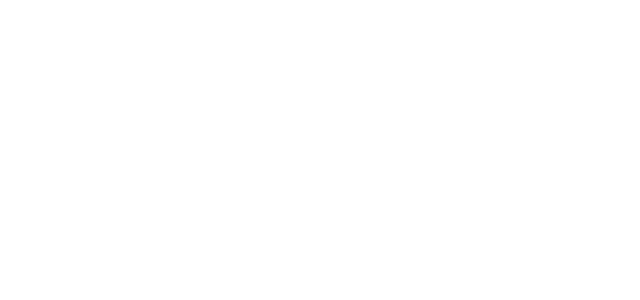
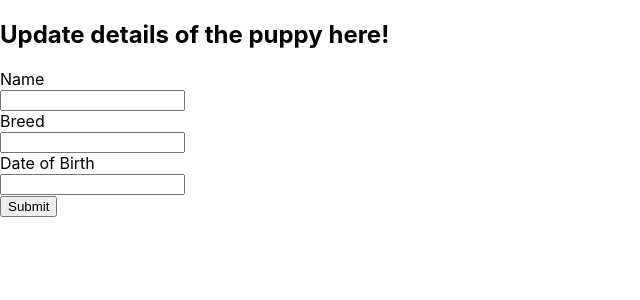
Before and after one commit to dhyanswathi/Puppies-Frontend, a React (Create React App) app in the folder puppies/: page /edit in a window 1280 px wide. Before the commit this address had no page. Shown: the top 300 px of the page, without its empty margins (0-640 px from the left). Built offline with nearby package versions, Linux system fonts and the light colour scheme.

Commit message:
add more components

```diff
--- /dev/null
+++ b/puppies/src/Components/Add.tsx
@@ -0,0 +1,41 @@
+import axios from "axios";
+import React, { useState } from "react";
+import { useNavigate } from "react-router-dom";
+
+function Add () {
+    const [ name, setName ] = useState('');
+    const [ breed, setBreed ] = useState('');
+    const [ birthDate, setBirthDate ] = useState('');
+
+    let navigate = useNavigate();
+
+    function onSubmit(){
+        axios.post(`https://localhost:7220/api/Puppies`, {
+            name: name,
+              breed: breed,
+              birthDate: birthDate
+        }).catch(error => {
+            console.log(error)
+        });
+        navigate("/");
+      }
+
+    return (
+        <section>
+        <form className="add">
+            <input className="add-form" type="text" onChange={(e) => setName(e.target.value)}
+           ></input>
+            <input className="add-form" type="text" onChange={(e) => setBreed(e.target.value)}
+          ></input>
+            <input className="add-form" type="text" onChange={(e) => setBirthDate(e.target.value)}
+          ></input>
+        <button type="submit" id="form-btn"
+      onClick={onSubmit}>
+      Submit
+    </button>
+        </form>
+    </section>
+    )
+}
+
+export default Add;
--- /dev/null
+++ b/puppies/src/Components/Edit.tsx
@@ -0,0 +1,63 @@
+import React, { useState } from "react";
+import { useNavigate } from "react-router-dom";
+import axios from 'axios';
+
+function Edit () {
+    const initialContact = {
+        Name: localStorage.getItem("Name"),
+        Breed: localStorage.getItem("Breed"),
+        BirthDate: localStorage.getItem("BirthDate"),
+        Id: localStorage.getItem("Id")
+    }
+
+    const [info, setInfo] = useState(initialContact);
+    let navigate = useNavigate();
+
+    const handleChangeFor = (propertyName: string) => (event: { target: { value: string; }; }) => {
+        setInfo((info) => ({
+          ...info,
+          [propertyName]: event.target.value,
+        }));
+      };
+
+      const Id = localStorage.getItem("Id");
+
+      function onSubmit(){
+        axios.put(`https://localhost:7220/api/Puppies/${Id}`, {
+            method: 'PUT',
+            data: {
+                name: info.Name,
+                breed: info.Breed,
+                birthDate: info.BirthDate
+            }
+        }).catch(error => {
+            console.log(error)
+        });
+        localStorage.clear();
+        navigate("/");
+      }
+
+    return (
+
+        <section>
+            <h2>Update details of the puppy here!</h2>
+            <form className="edit">
+            <label htmlFor='name'>Name</label><br/>
+                <input className="name" type="text" onChange={handleChangeFor("Name")}
+              value={info.Name as string} ></input><br/>
+              <label htmlFor='breed'>Breed</label><br/>
+                <input className="breed" type="text" onChange={handleChangeFor("Breed")}
+              value={info.Breed as string}></input><br/>
+              <label htmlFor='date'>Date of Birth</label><br/>
+                <input className="date" type="text" onChange={handleChangeFor("BirthDate")}
+              value={info.BirthDate as string}></input><br/>
+            <button type="submit" id="form-btn"
+          onClick={onSubmit}>
+          Submit
+        </button>
+            </form>
+        </section>
+    )
+}
+
+export default Edit;
--- /dev/null
+++ b/puppies/src/Components/Header.css
@@ -0,0 +1,30 @@
+.topnav {
+    overflow: hidden;
+    position: fixed;
+    min-width: 100%;
+    top: 0px;
+    background-color: #07755b;
+  }
+
+  .topnav a {
+    color: white;
+    text-align: center;
+    padding: 15px 4px;
+    text-decoration: none;
+    font-size: 25px;
+    font-weight: 100;
+  }
+
+  .topnav a:hover {
+    color: rgb(61, 61, 61);
+    transform: scale(1.2);
+  }
+
+  .nav-left {
+    float: left;
+    font-size: 100px;
+  }
+
+  .nav-right {
+    float: right;
+  }
--- a/puppies/src/Components/Header.tsx
+++ b/puppies/src/Components/Header.tsx
@@ -1,11 +1,12 @@
 import React from "react";
 import { Link } from "react-router-dom";
+import "./Header.css";
 
 function Header() {
     return (
-        <section>
+        <section className="topnav">
             <Link to="/" className="nav-left">Home</Link>
-            {/* <Link to="/About" className="nav-left">About</Link> */}
+            <Link to="/Add" className="nav-right">Add new puppy</Link>
         </section>
     )
 }
--- a/puppies/src/Components/Home.tsx
+++ b/puppies/src/Components/Home.tsx
@@ -15,7 +15,7 @@
     }, []);
 
     return (
-        <div className="homePage">
+        <section className="homePage">
             <h1>Hey there! Here is our {puppyData.length} puppies available for adoption!</h1>
             <ul>
                 {
@@ -25,7 +25,7 @@
                             </li>)
                 }
             </ul>
-        </div>
+        </section>
     )
 }
 
--- a/puppies/src/Components/PuppyDetails.tsx
+++ b/puppies/src/Components/PuppyDetails.tsx
@@ -1,5 +1,6 @@
+import axios from "axios";
 import React, { useEffect, useState } from "react";
-import { useParams } from "react-router-dom";
+import { useNavigate, useParams } from "react-router-dom";
 import { PuppyInfo } from "../types";
 
 function PuppyDetails() {
@@ -21,20 +22,37 @@
               ...prev,
               name: data.name,
               breed: data.breed,
-              birthDate: data.birthDate
+              birthDate: data.birthDate,
+              puppyId: data.puppyId
             }
           });
         }
         getData();
       },);
 
+      let navigate = useNavigate();
+
+      const updatePuppy = () => {
+        localStorage.setItem("Name", puppy.name);
+        localStorage.setItem("Breed", puppy.breed);
+        localStorage.setItem("BirthDate", puppy.birthDate);
+        localStorage.setItem("Id", puppy.puppyId.toString());
+        navigate("/edit");
+      }
+
+      const deletePuppy = () => {
+        axios.delete(`https://localhost:7220/api/Puppies/${params.id}`);
+        navigate("/");
+      }
 
     return (
-        <div>
+        <section>
             <h2>{puppy.name}</h2>
             <p>{puppy.breed}</p>
             <p>{puppy.birthDate}</p>
-        </div>
+            <button id="update-puppy" onClick={updatePuppy}>Update</button>
+            <button id="delete-puppy" onClick={deletePuppy}>Delete</button>
+        </section>
     )
 }
 
--- a/puppies/src/index.tsx
+++ b/puppies/src/index.tsx
@@ -5,6 +5,8 @@
 import reportWebVitals from './reportWebVitals';
 import { BrowserRouter as Router, Route, Routes } from 'react-router-dom';
 import PuppyDetails from './Components/PuppyDetails';
+import Edit from './Components/Edit';
+import Add from './Components/Add';
 
 const root = ReactDOM.createRoot(
   document.getElementById('root') as HTMLElement
@@ -14,7 +16,9 @@
     <Router>
       <Routes>
         <Route path="/" element={<App/>} />
-    <Route path="/details/:id" element={ <PuppyDetails/> } />
+        <Route path="/edit" element={<Edit/>} />
+        <Route path="/Add" element={<Add/>} />
+        <Route path="/details/:id" element={ <PuppyDetails/> } />
       </Routes>
     </Router>
   </React.StrictMode>
```
